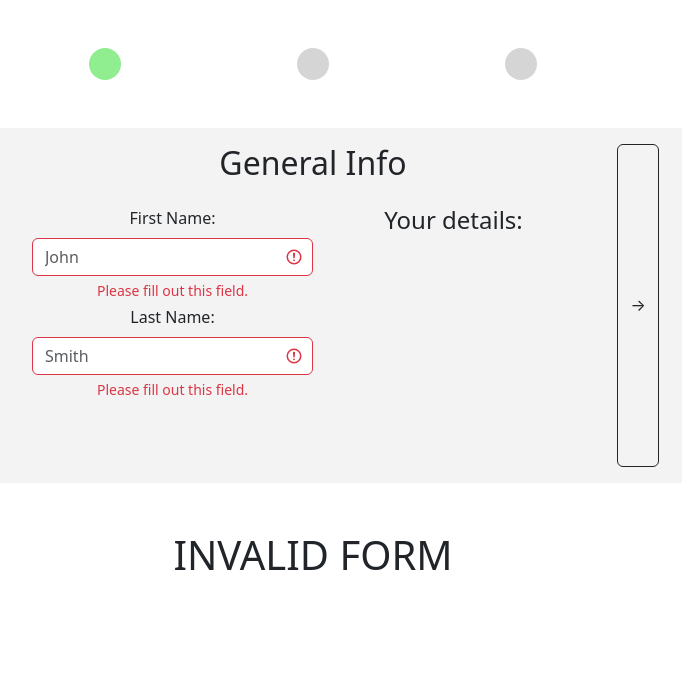
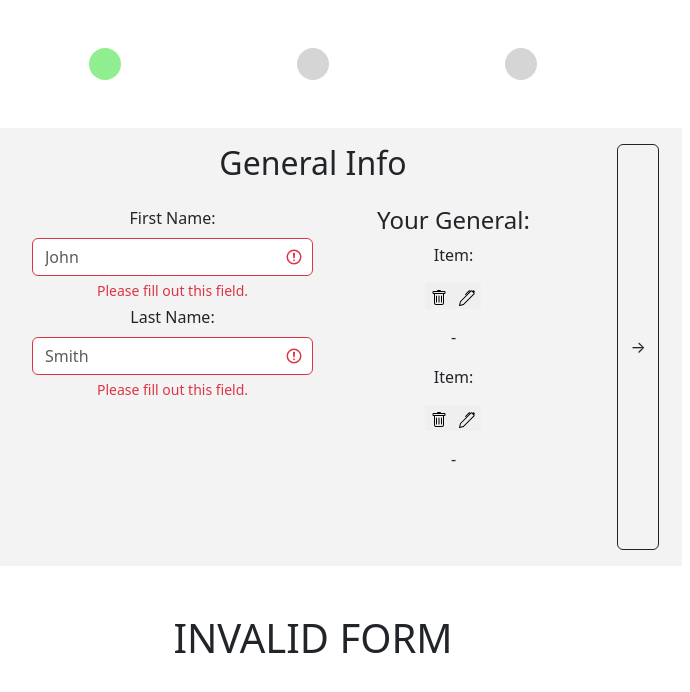
Before and after one commit to jamescrutchley/cv-generator, a React (Create React App) app: page / in a window 1280 px wide. Shown: the top 692 px of the page, without its empty margins (327-1017 px from the left). Built offline with nearby package versions, Linux system fonts and the light colour scheme.

Commit message:
refactor list component

```diff
--- a/src/components/Form-sections/List.js
+++ b/src/components/Form-sections/List.js
@@ -1,51 +1,84 @@
 import React, { Component } from "react";
-import { Trash, Pen } from 'react-bootstrap-icons';
-
+import { Trash, Pen } from "react-bootstrap-icons";
 
 class List extends Component {
   render() {
     const { details, section, handleUnitRemoval, handleUnitEdit } = this.props;
+
     console.log(details);
-
-    if (!details || details.length < 0) {
-      return (
-        <div className="list">
-          {section} list:
-          <div>Nothing to show.</div>
-        </div>
-      );
-    }
-
-    if (section === 'General' && details) {
-        return (
-          <div className="list">
-            <h4>Your details:</h4>
-            {details.map((item, index) => (
-                <div className="listUnit" key={index}>
-                    <p><strong>{item}</strong></p>
-                </div>
-            ))}
-          </div>
-        );
-      }
-
     return (
       <div className="list">
-        <h4>Your {section}:</h4>
+          <h4>Your {section}:</h4>
         {details.map((item, index) => (
-          <div className="listUnit" key={index}>
-            <button className="border-0" onClick={handleUnitRemoval}><Trash/></button>
-            <button className="border-0" onClick={handleUnitEdit}><Pen/></button>
-            <p><strong>{item.educationName || item.experienceName}</strong></p>
-            <em> {item.qualification || item.role}</em>
-            <br />
-            <p> {item.startDate || item.expStartDate} - {item.endDate || item.expEndDate}</p>
-            <br />
+          <div className="listUnit" key={item.id}>
+            <p>Item: {item.id} </p>
+            <div className="listUnitButtons">
+              <button className="border-0" onClick={(e) => handleUnitRemoval(item.id, section )}>
+                <Trash />
+              </button>
+              <button className="border-0" onClick={handleUnitEdit}>
+                <Pen />
+              </button>
+            </div>
+            <p>
+              <strong>{item.educationName || item.experienceName || item.fname}</strong>
+            </p>
+            <em> {item.qualification || item.role || item.dob}</em>
+            <p>
+              {item.startDate || item.expStartDate} - {item.endDate || item.expEndDate}
+            </p>
           </div>
         ))}
       </div>
     );
+
+    // should be :
+    // return a unit w/ edit and delete buttons THEN wrap that around:
+    // switch case - general or education or experience for rendering of details.
+    // map unique inputs with uniqids(?) for tracking.
   }
 }
 
 export default List;
+
+// console.log(details);
+
+// if (!details || details.length < 0) {
+//   return (
+//     <div className="list">
+//       {section} list:
+//       <div>Nothing to show.</div>
+//     </div>
+//   );
+// }
+
+// if (section === 'General' && details) {
+//     return (
+//       <div className="list">
+//         <h4>Your details:</h4>
+//         {details.map((item, index) => (
+//             <div className="listUnit" key={index}>
+//                 <p><strong>{item}</strong></p>
+//             </div>
+//         ))}
+//       </div>
+//     );
+//   }
+
+// return (
+//   <div className="list">
+//     <h4>Your {section}:</h4>
+//     {details.map((item, index) => (
+//       <div className="listUnit" key={index}>
+//         <div className="listUnitButtons">
+//         <button className="border-0" onClick={handleUnitRemoval}><Trash/></button>
+//         <button className="border-0" onClick={handleUnitEdit}><Pen/></button>
+//         </div>
+//         <p><strong>{item.educationName || item.experienceName}</strong></p>
+//         <em> {item.qualification || item.role}</em>
+//         <p> {item.startDate || item.expStartDate} - {item.endDate || item.expEndDate}</p>
+//       </div>
+//     ))}
+//   </div>
+// );
+// }
```
